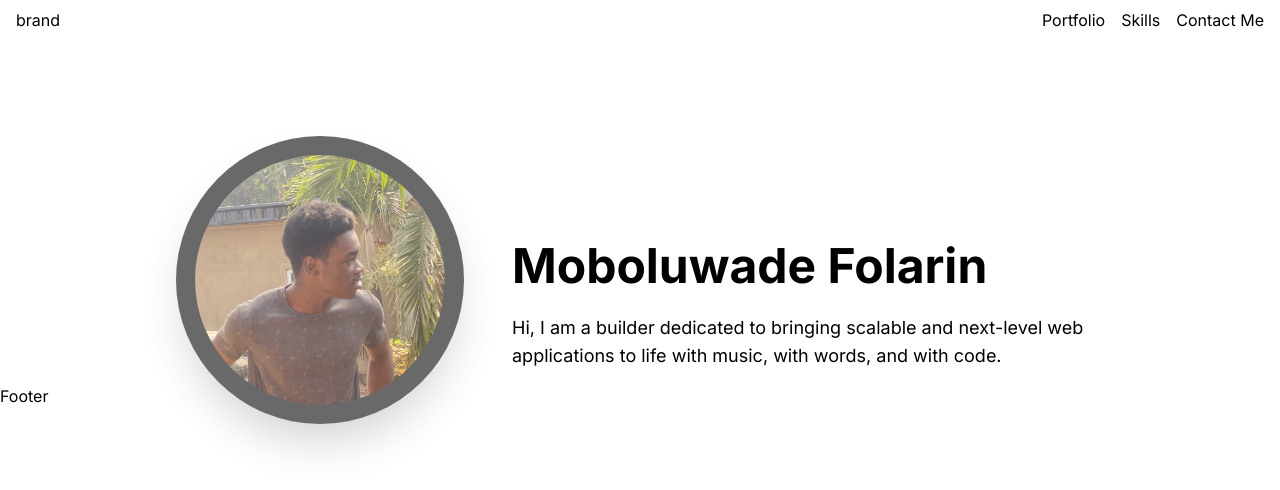
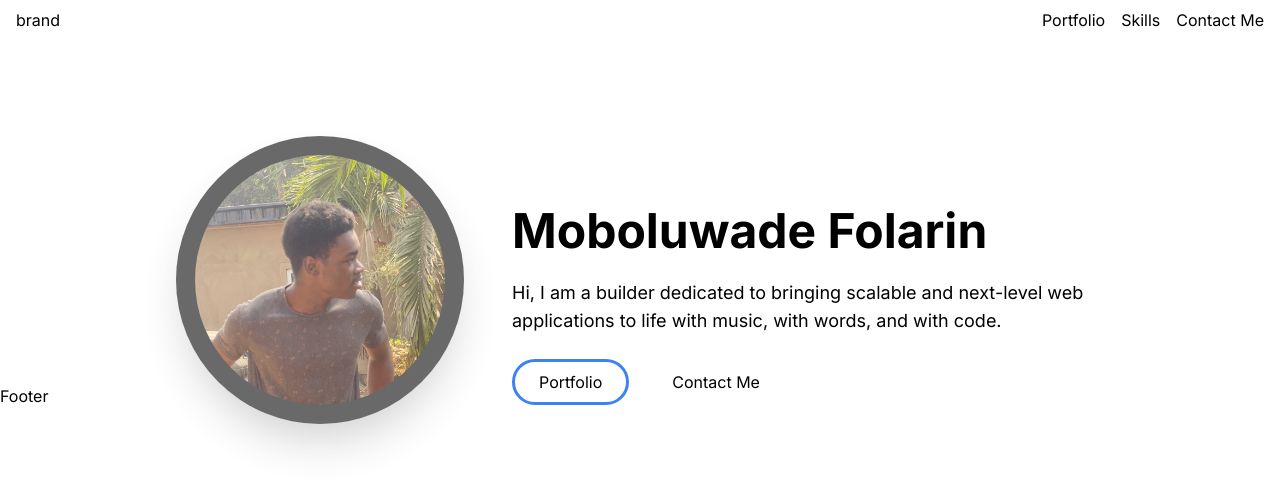
Before and after one commit to moboluwade/portfolio, a Next.js app: page / in a window 1280 px wide. Shown: the top 490 px of the page. Built offline with nearby package versions, Linux system fonts and the light colour scheme.

Commit message:
style(landing): add portfolio and contact buttons to landing page

```diff
--- a/src/app/components/Landing/Landing.tsx
+++ b/src/app/components/Landing/Landing.tsx
@@ -7,14 +7,20 @@ const Landing = () => {
       <div className=' flex flex-col md:flex-row justify-center gap-12 md:px-8 lg:px-32'>
         <div>
           <div className=' w-[18rem] h-[18rem] rounded-full bg-[#444] shadow-2xl opacity-80 flex flex-row justify-center content-center'>
-            <Image className='rounded-full m-auto' src="/profile.jpg" width={250} height={250} alt="mob's profile" />
+            <Image className='rounded-full m-auto md:hidden' src="/profile.jpg" width={250} height={250} alt="mob's profile" />
+            <Image className='rounded-full m-auto hidden md:block' src="/profile.jpg" width={250} height={250} alt="mob's profile" />
           </div>
         </div>
         <div className='flex flex-col justify-center gap-6'>
+          {/* replace javascript with a js logo and a ts logo */}
           <h4 className='font-normal md:text-xl text-white opacity-50'>Full Stack JavaScript Web Developer</h4>
           <h2 className='md:text-5xl font-bold'>Moboluwade Folarin</h2>
           <h4 className='md:text-lg'>Hi, I am a builder dedicated to bringing scalable and next-level web applications to life with music, with words, and with code.</h4>
           {/* <h3>Let`&apos;`s Build!</h3> */}
+          <div className='flex flex-row gap-4 w-fit'>
+          <button className='border-[3px] border-blue-500 rounded-3xl px-6 py-2'>Portfolio</button>
+          <button className='border-[3px] border-white rounded-3xl px-6 py-2'>Contact Me</button>
+          </div>
         </div>
       </div>
     </div>
--- a/src/app/globals.css
+++ b/src/app/globals.css
@@ -3,5 +3,5 @@
 @tailwind utilities;
 
 body{
-  @apply dark:bg-gray-800 bg-white text-black dark:text-white;
+  @apply dark:bg-[#333] bg-white text-black dark:text-white;
 }
```
